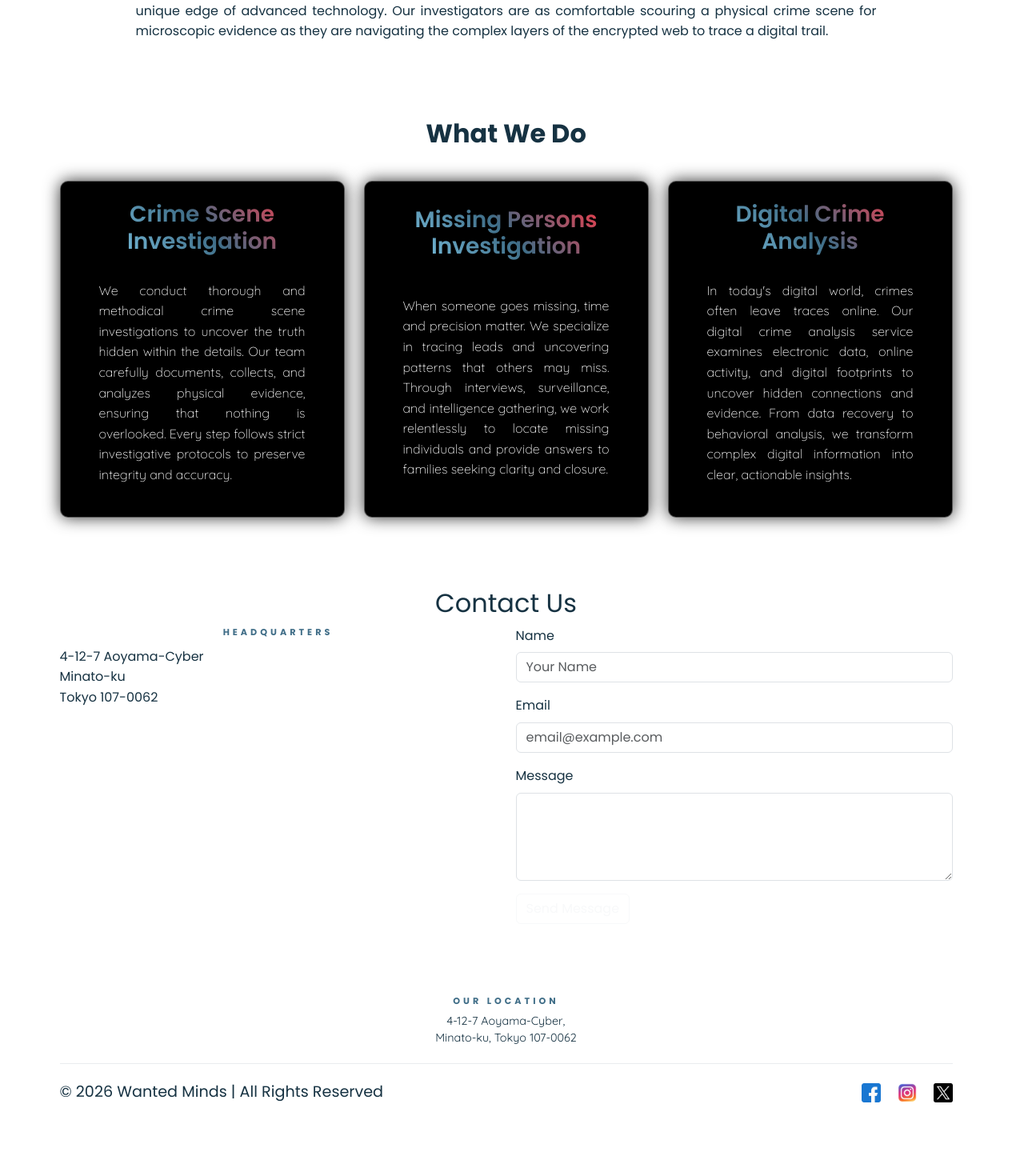
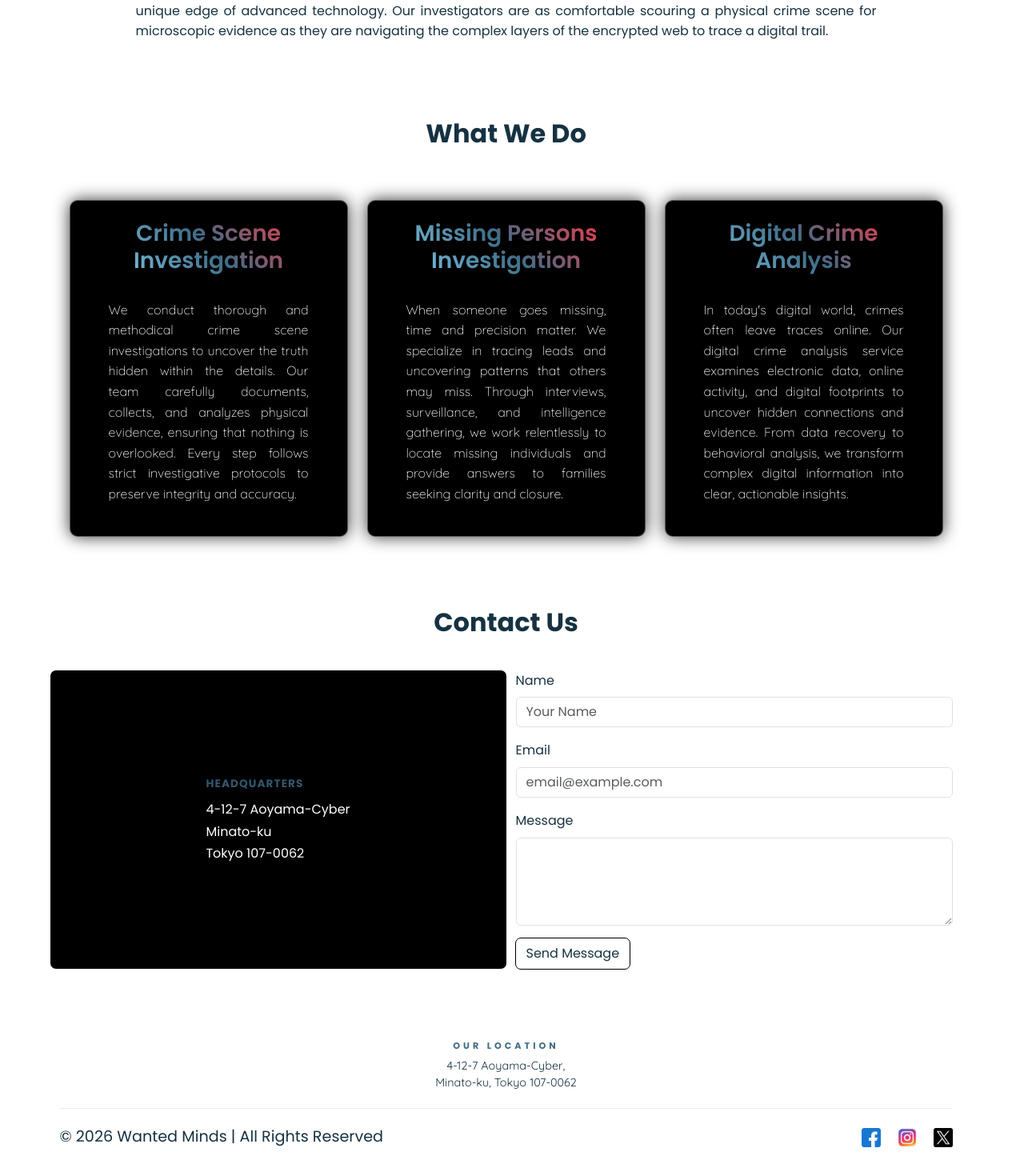
Before and after one commit to deyperfect/Wanted-Minds, a React (Vite) app in the folder client/: page / in a window 1280 px wide. Shown: the part 710-2170 px from the top of the page at 80% size. Before the commit the page ends 2114 px from the top, so only its background shows below. Built offline with nearby package versions, Linux system fonts and the light colour scheme.

Commit message:
feat: fix css and main html styling

```diff
--- a/client/index.html
+++ b/client/index.html
@@ -2,7 +2,7 @@
 <html lang="en">
   <head>
     <meta charset="UTF-8" />
-    <link rel="icon" type="image/svg+xml" href="/vite.svg" />
+    <link rel="icon" type="image/svg+xml" href="/images/logo.webp" />
     <meta name="viewport" content="width=device-width, initial-scale=1.0" />
     <meta name="description" content="Wanted Minds: A private detective agency in Tokyo specializing in crime scene investigation, missing persons, and digital forensics. When answers are hard to find, we navigate the shadows.">
 
--- a/client/src/style.css
+++ b/client/src/style.css
@@ -1,52 +1,52 @@
 /* --- POPPINS --- */
 @font-face {
-  font-family: 'Poppins';
+  font-family: "Poppins";
   font-style: normal;
   font-weight: 400;
   font-display: swap;
   /* Use the full path including the project subfolder */
-  src: url('/fonts/poppins-v24-latin-regular.woff2') format('woff2');
+  src: url("/fonts/poppins-v24-latin-regular.woff2") format("woff2");
 }
 
 @font-face {
-  font-family: 'Poppins';
+  font-family: "Poppins";
   font-style: normal;
   font-weight: 600;
   font-display: swap;
-  src: url('/fonts/poppins-v24-latin-600.woff2') format('woff2');
+  src: url("/fonts/poppins-v24-latin-600.woff2") format("woff2");
 }
 
 @font-face {
-  font-family: 'Poppins';
+  font-family: "Poppins";
   font-style: normal;
   font-weight: 700;
   font-display: swap;
-  src: url('/fonts/poppins-v24-latin-700.woff2') format('woff2');
+  src: url("/fonts/poppins-v24-latin-700.woff2") format("woff2");
 }
 
 /* --- QUICKSAND --- */
 @font-face {
-  font-family: 'Quicksand';
+  font-family: "Quicksand";
   font-style: normal;
   font-weight: 300;
   font-display: swap;
-  src: url('/fonts/quicksand-v37-latin-300.woff2') format('woff2');
+  src: url("/fonts/quicksand-v37-latin-300.woff2") format("woff2");
 }
 
 @font-face {
-  font-family: 'Quicksand';
+  font-family: "Quicksand";
   font-style: normal;
   font-weight: 400;
   font-display: swap;
-  src: url('/fonts/quicksand-v37-latin-regular.woff2') format('woff2');
+  src: url("/fonts/quicksand-v37-latin-regular.woff2") format("woff2");
 }
 
 @font-face {
-  font-family: 'Quicksand';
+  font-family: "Quicksand";
   font-style: normal;
   font-weight: 700;
   font-display: swap;
-  src: url('/fonts/quicksand-v37-latin-700.woff2') format('woff2');
+  src: url("/fonts/quicksand-v37-latin-700.woff2") format("woff2");
 }
 
 :root {
@@ -102,7 +102,6 @@ html body {
   margin-top: 0.25rem;
 }
 
-
 /* Toggler Styles */
 .custom-toggler {
   background-image: none !important;
@@ -139,6 +138,11 @@ html body {
   color: #ffffff !important;
 }
 
+#basic-navbar-nav .btn {
+  background-color: #163141;
+  font-size: 1.1rem;
+}
+
 /* --- HERO --- */
 #hero {
   position: relative;
@@ -159,7 +163,7 @@ html body {
   height: 100%;
   object-fit: cover;
   z-index: -1;
-  filter: blur(1px) brightness(0.5)
+  filter: blur(1px) brightness(0.5);
 }
 
 #hero h1 {
@@ -177,8 +181,6 @@ html body {
   margin-right: 0;
 }
 
-
-
 /* --- 4. ABOUT & SERVICES --- */
 section {
   padding: 40px 0;
@@ -195,7 +197,7 @@ section {
 }
 
 /* Services Gradient Text */
-#services h2{
+#services h2 {
   margin-bottom: 2.5rem;
   text-align: center;
   font-weight: bold;
@@ -232,10 +234,27 @@ section {
   margin-top: 1.5rem;
 }
 
+#services-card {
+  max-width: 1200px;
+  margin: 0 auto;
+}
+
 /* TEAM */
 
-#card1, #card2, #card3 {
-  background: linear-gradient(135deg, rgba(20, 24, 36, 0.95) 0%, rgba(10, 14, 26, 0.98) 100%);
+#team h2 {
+  margin-bottom: 2.5rem;
+  text-align: center;
+  font-weight: bold;
+}
+
+#card1,
+#card2,
+#card3 {
+  background: linear-gradient(
+    135deg,
+    rgba(20, 24, 36, 0.95) 0%,
+    rgba(10, 14, 26, 0.98) 100%
+  );
   border: 1px solid rgba(196, 30, 58, 0.2);
   border-radius: 20px;
   padding: 2rem 1.5rem;
@@ -248,16 +267,21 @@ section {
   overflow: hidden;
 }
 
-#card1:hover, #card2:hover, #card3:hover {
+#card1:hover,
+#card2:hover,
+#card3:hover {
   transform: translateY(-8px);
   border-color: rgba(196, 30, 58, 0.5);
-  box-shadow: 0 12px 48px rgba(196, 30, 58, 0.2),
+  box-shadow:
+    0 12px 48px rgba(196, 30, 58, 0.2),
     0 0 60px rgba(196, 30, 58, 0.1);
 }
 
 /* Accent line at top */
-#card1::before, #card2::before, #card3::before {
-  content: '';
+#card1::before,
+#card2::before,
+#card3::before {
+  content: "";
   position: absolute;
   top: 0;
   left: 0;
@@ -297,7 +321,6 @@ section {
   transform: scale(1.05);
 }
 
-
 .eng-name {
   font-weight: 700;
   font-size: 1.5rem;
@@ -325,9 +348,8 @@ section {
   font-size: 0.95rem;
 }
 
-
 /* --- CONTACT --- */
-#contact-page {
+#contact-form {
   color: var(--dark-navy);
 }
 
@@ -335,16 +357,66 @@ section {
   text-align: center;
 }
 
-#contact-page button {
+#contact-form button {
   outline: 1px solid black;
   color: var(--dark-navy);
 }
 
-#contact-page button:hover {
+#contact-form button:hover {
   background-color: var(--dark-navy);
   color: var(--white);
   border: var(--dark-navy);
 }
+
+#image-loc {
+  width: 100%;
+  height: 100%;
+  object-fit: cover;
+  border-radius: 5px;
+}
+
+#contact {
+  max-width: 1150px;
+  margin: 0 auto;
+}
+
+#contact h2 {
+  margin-bottom: 2.5rem;
+  text-align: center;
+  font-weight: bold;
+}
+
+#address-holder {
+  background-color: black;
+  border-radius: 7px;
+  padding: 1.5rem;
+  color: white;
+  display: flex;
+  flex-direction: column;
+  justify-content: center;
+  align-items: center;
+  text-align: center;
+}
+
+#address-holder .address-label {
+  text-align: left;
+  font-size: 0.85rem;
+  font-weight: 700;
+  letter-spacing: 0.08em;
+  text-transform: uppercase;
+  opacity: 0.8;
+}
+
+#address-holder address {
+  font-style: normal;
+  line-height: 1.7;
+}
+
+#address-holder .address-content {
+  text-align: left;
+}
+
+
 /* --- 5. FOOTER --- */
 footer {
   font-size: 0.8em;
@@ -372,7 +444,6 @@ footer .socials {
   gap: 0.3em;
 }
 
-
 footer img {
   width: 1.5em;
 }
@@ -380,7 +451,6 @@ footer img {
 footer span {
   display: none;
 }
-
 
 /* Footer Styles */
 .footer-container {
@@ -391,7 +461,6 @@ footer span {
 .address-section {
   margin-top: 40px;
   margin-bottom: 20px;
-
 }
 
 .address-label {
@@ -428,7 +497,6 @@ footer span {
   opacity: 0.7;
 }
 
-
 @media (max-width: 767px) {
   .bottom {
     gap: 15px;
@@ -436,6 +504,86 @@ footer span {
   .social-icon img {
     margin: 0 10px;
   }
+}
+
+/* ERROR PAGE */
+
+.error-page {
+  min-height: 100vh;
+  background: black;
+  color: white;
+  overflow: hidden;
+  position: relative;
+  display: flex;
+  align-items: center;
+  justify-content: center;
+}
+
+.gradient-overlay {
+  position: absolute;
+  inset: 0;
+  background: linear-gradient(to bottom, black, rgba(0, 0, 0, 0.9), black);
+}
+
+.display-error {
+  font-size: clamp(6rem, 18vw, 12rem);
+  line-height: 1;
+  font-weight: 900;
+  background: linear-gradient(to bottom, #e4e4e7, #52525b);
+  -webkit-background-clip: text;
+  -webkit-text-fill-color: transparent;
+  background-clip: text;
+  letter-spacing: -0.02em;
+}
+
+.case-badge {
+  display: inline-flex;
+  align-items: center;
+  gap: 0.5rem;
+  padding: 0.4rem 1rem;
+  background: rgba(127, 29, 29, 0.3);
+  border: 1px solid rgba(153, 27, 27, 0.5);
+  border-radius: 6px;
+  color: #fca5a5;
+  font-size: 0.875rem;
+  letter-spacing: 0.05em;
+}
+
+.btn-base {
+  display: inline-flex;
+  align-items: center;
+  gap: 0.5rem;
+  padding: 0.75rem 2rem;
+  border-radius: 6px;
+  font-weight: 500;
+  font-size: 0.95rem;
+  border: none;
+  cursor: pointer;
+  transition:
+    background 0.25s,
+    box-shadow 0.25s,
+    border-color 0.25s;
+  min-width: 180px;
+  justify-content: center;
+}
+.btn-primary-custom {
+  background: white;
+  color: black;
+  box-shadow: 0 4px 20px rgba(255, 255, 255, 0.15);
+}
+.btn-primary-custom:hover {
+  background: #e4e4e7;
+  box-shadow: 0 4px 28px rgba(255, 255, 255, 0.25);
+}
+.btn-outline-custom {
+  background: transparent;
+  color: white;
+  border: 1px solid #3f3f46;
+}
+.btn-outline-custom:hover {
+  background: #18181b;
+  border-color: #52525b;
+  color: white;
 }
 
 /* --- MEDIA QUERIES --- */
```
Lines whose indentation alone changed are shown as unchanged.
